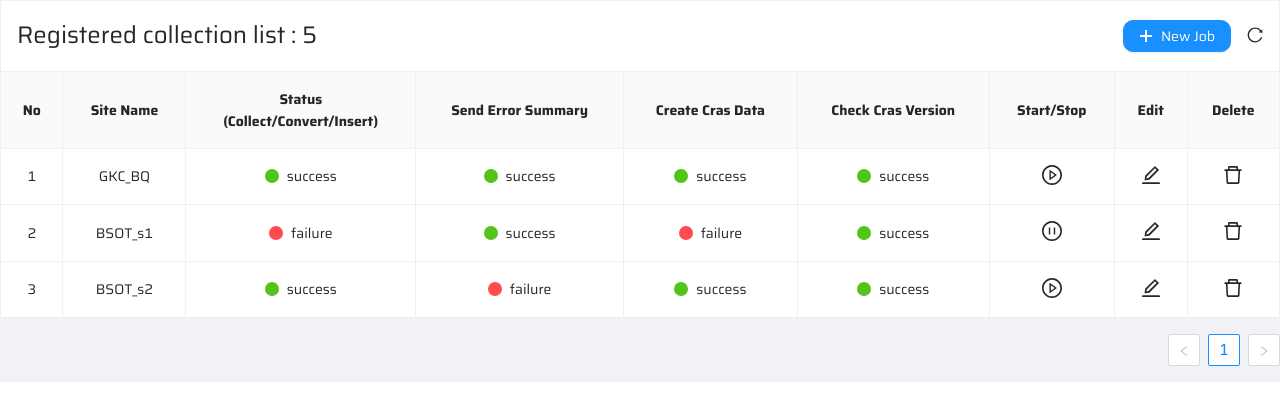
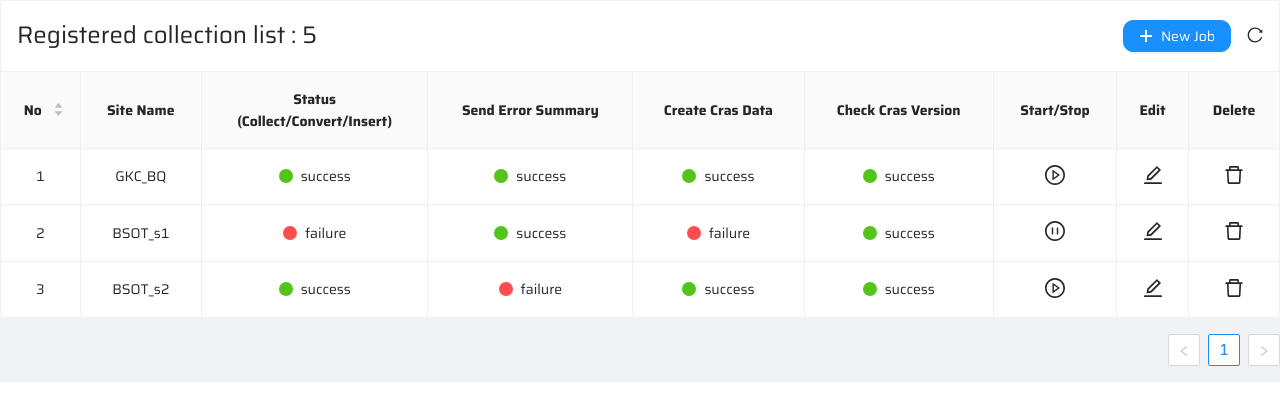
Before and after one commit to sixone0712/logCollector, a React (Create React App) app: page /login in a window 1280 px wide. Shown: the top 420 px of the page. Built offline with nearby package versions, Linux system fonts and the light colour scheme.

Commit message:
Staus Table 수정

```diff
--- a/src/components/organisms/StatusTable/StatusTable.tsx
+++ b/src/components/organisms/StatusTable/StatusTable.tsx
@@ -2,6 +2,7 @@ import { DeleteOutlined, EditOutlined, PauseCircleOutlined, PlayCircleOutlined }
 import { css } from '@emotion/react';
 import styled from '@emotion/styled';
 import { Table } from 'antd';
+import { CompareFn } from 'antd/lib/table/interface';
 import React, { Key, useCallback } from 'react';
 import { AlignType, DataIndex } from '../../../../node_modules/rc-table/lib/interface';
 import useRemoteStatus from '../../../hooks/useRemoteStatus';
@@ -40,6 +41,14 @@ type ColumnPropsType = {
     title?: React.ReactNode;
     dataIndex?: DataIndex;
     align?: AlignType;
+    sorter?:
+      | boolean
+      | CompareFn<RemoteStatus>
+      | {
+          compare?: CompareFn<RemoteStatus>;
+          /** Config multiple sorter order priority */
+          multiple?: number;
+        };
   };
 };
 
@@ -53,6 +62,7 @@ const columnProps: ColumnPropsType = {
     title: <ColumnTitle>No</ColumnTitle>,
     dataIndex: 'no',
     align: 'center',
+    sorter: (a, b) => a.no - b.no,
   },
   siteName: {
     key: 'siteName',
@@ -139,8 +149,10 @@ export default function StatusTable({ children }: StatusTableProps): JSX.Element
     return <DeleteOutlined css={iconStyle} />;
   }, []);
 
+  const titleRender = useCallback(() => <StatusHeader />, []);
+
   return (
-    <Table<RemoteStatus> dataSource={remoteList} bordered title={() => <StatusHeader />}>
+    <Table<RemoteStatus> dataSource={remoteList} bordered title={titleRender}>
       <Table.Column<RemoteStatus> {...columnProps.no} />
       <Table.Column<RemoteStatus> {...columnProps.siteName} />
       <Table.Column<RemoteStatus> {...columnProps.collectStatus} render={buildStatusRender} />
```
